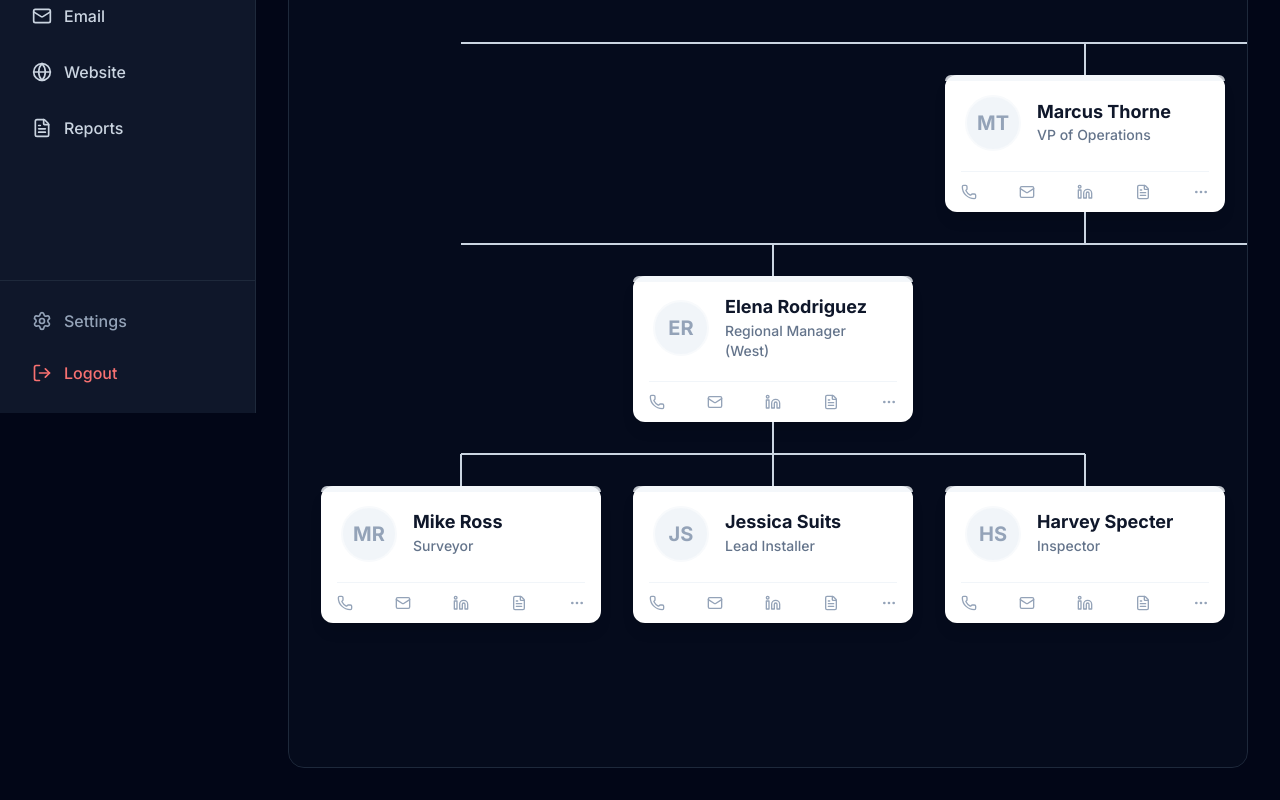
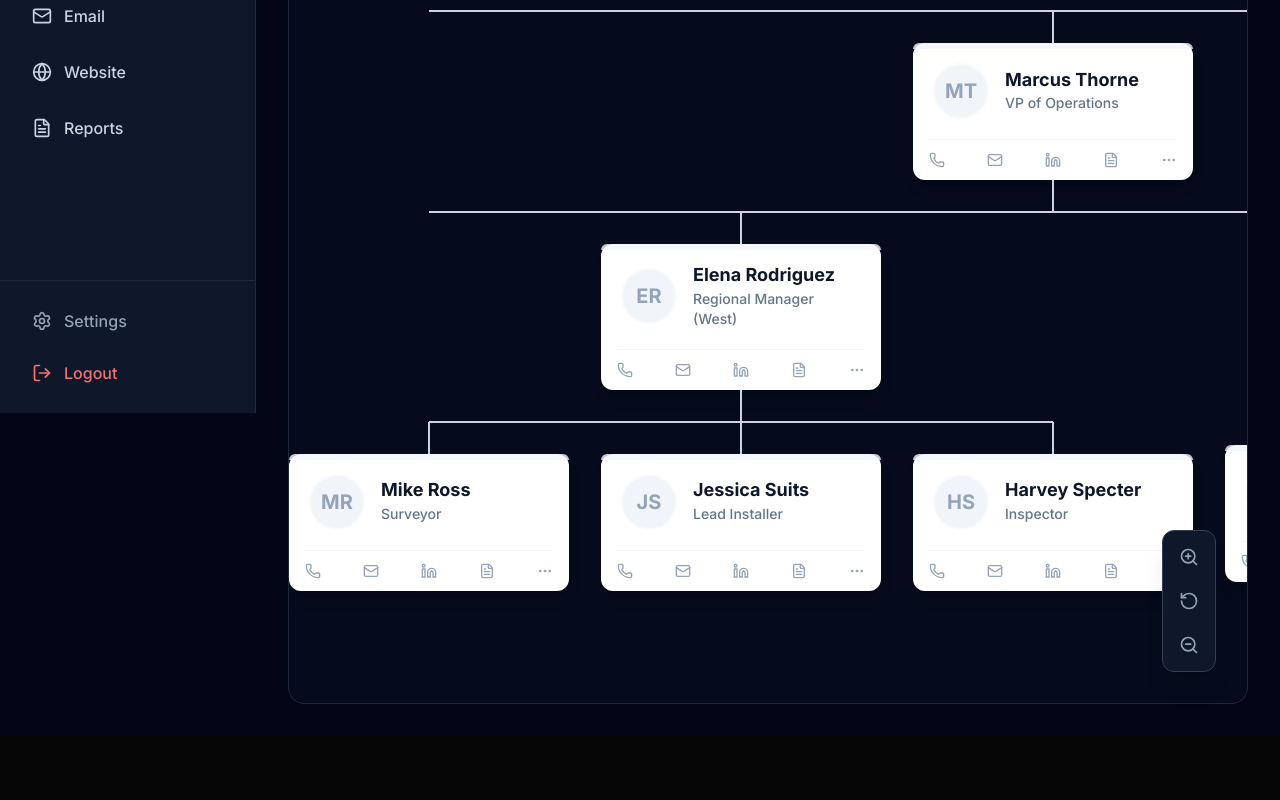
Before and after one commit to Ashuuniyal12/SolarCRM, a React (Vite) app in the folder client/: page /admin/team in a window 1280 px wide. Shown: the part 387-1187 px from the top of the page. After the commit the page ends 1123 px from the top, so only its background shows below. Built offline with nearby package versions, Linux system fonts and the light colour scheme.

Commit message:
Enhance Team Chart: Zoom controls and overflow fix

```diff
--- a/client/src/pages/admin/Team.tsx
+++ b/client/src/pages/admin/Team.tsx
@@ -1,5 +1,6 @@
+import { useState } from 'react';
 import { teamHierarchy } from '../../data/mockData';
-import { Phone, Mail, FileText, Linkedin, MoreHorizontal } from 'lucide-react';
+import { Phone, Mail, FileText, Linkedin, MoreHorizontal, ZoomIn, ZoomOut, RotateCcw } from 'lucide-react';
 
 // eslint-disable-next-line @typescript-eslint/no-explicit-any
 const EmployeeCard = ({ node }: { node: any }) => {
@@ -87,22 +88,56 @@ const OrgTreeNode = ({ node }: { node: any }) => {
 };
 
 const Team = () => {
+    const [zoom, setZoom] = useState(1);
+
+    const handleZoomIn = () => setZoom(prev => Math.min(prev + 0.1, 2.0));
+    const handleZoomOut = () => setZoom(prev => Math.max(prev - 0.1, 0.4));
+    const handleReset = () => setZoom(1);
+
     return (
-        <div className="h-full flex flex-col">
+        <div className="h-full flex flex-col relative">
             <div className="mb-6 px-4">
                 <h1 className="text-3xl font-bold text-white tracking-tight">Team Hierarchy</h1>
                 <p className="text-slate-400 mt-2">Organization structure and reporting lines.</p>
             </div>
 
             {/* Scrollable Container for the massive chart */}
-            <div className="flex-1 overflow-auto bg-slate-900/30 rounded-2xl border border-slate-800 p-8">
-                <div className="min-w-max flex justify-center pb-20 pt-10">
+            <div className="flex-1 overflow-auto bg-slate-900/30 rounded-2xl border border-slate-800 relative">
+                <div
+                    className="min-w-max flex justify-center pb-20 pt-10 transition-transform duration-200 origin-top"
+                    style={{ transform: `scale(${zoom})` }}
+                >
                     {/* eslint-disable-next-line @typescript-eslint/no-explicit-any */}
                     {teamHierarchy.map((root: any) => (
                         <OrgTreeNode key={root.id} node={root} />
                     ))}
                 </div>
             </div>
+
+            {/* Zoom Controls */}
+            <div className="absolute bottom-8 right-8 flex flex-col gap-2 bg-slate-900 border border-slate-700 p-2 rounded-xl shadow-xl z-20">
+                <button
+                    onClick={handleZoomIn}
+                    className="p-2 hover:bg-slate-800 rounded-lg text-slate-400 hover:text-white transition-colors"
+                    title="Zoom In"
+                >
+                    <ZoomIn size={20} />
+                </button>
+                <button
+                    onClick={handleReset}
+                    className="p-2 hover:bg-slate-800 rounded-lg text-slate-400 hover:text-white transition-colors"
+                    title="Reset Zoom"
+                >
+                    <RotateCcw size={20} />
+                </button>
+                <button
+                    onClick={handleZoomOut}
+                    className="p-2 hover:bg-slate-800 rounded-lg text-slate-400 hover:text-white transition-colors"
+                    title="Zoom Out"
+                >
+                    <ZoomOut size={20} />
+                </button>
+            </div>
         </div>
     );
 };
```
Also changed, not shown: 5 other files (tests, documents, lock files or other folders).
